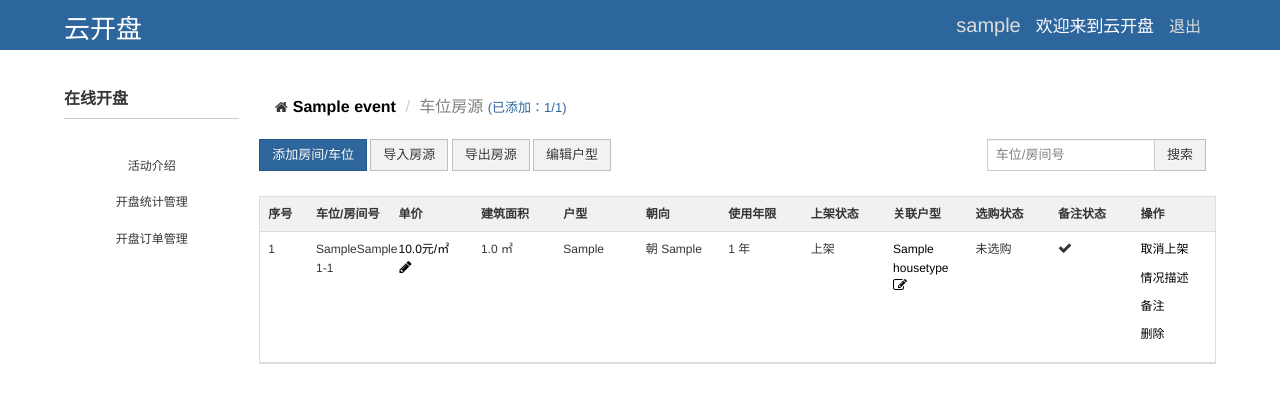
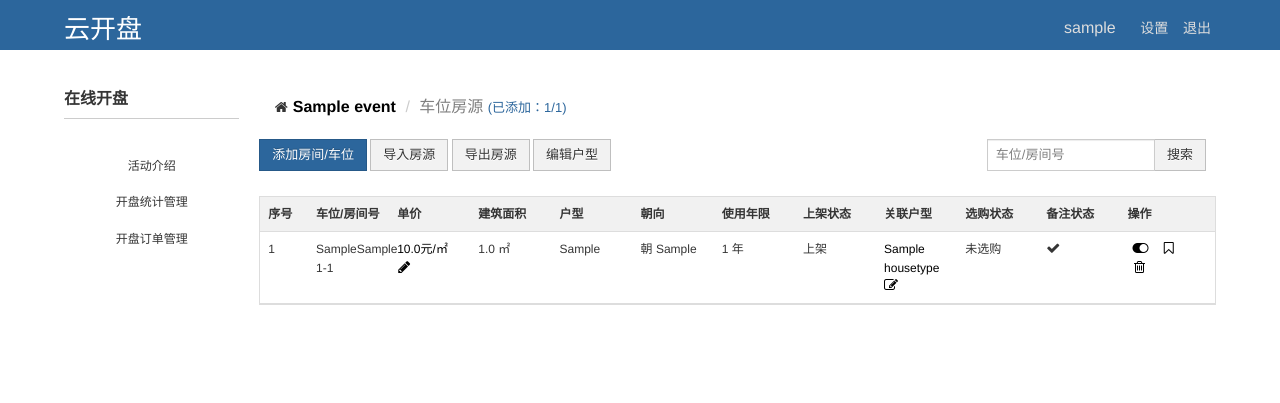
Before and after one commit to superOnes/roomBuy, a Django app: page /1/rooms/ in a window 1280 px wide. Shown: the top 403 px of the page. Run offline with Django 3.2, Linux system fonts and the light colour scheme; a user stored in the database is signed in; tables that the repository leaves empty hold one stand-in row (values such as "Sample post"); one stand-in notice (Sample message) is shown; lists and menus that the app fills with data are empty; some libraries are stand-ins or nearby versions.

Commit message:
车位操作按钮、登录标题、修改密码功能

```diff
--- a/static/style/style.css
+++ b/static/style/style.css
@@ -8,6 +8,9 @@ a{
 	cursor: pointer;
 }
 a:link{
+	text-decoration:none;
+}
+a:hover{
 	text-decoration:none;
 }
 ul li{
@@ -41,8 +44,9 @@ input[type="number"]{
 }
 
 /*退出按钮*/
-.quit{
-	font-size: 16px !important;
+.quit, .edit{
+	margin: 0 5px !important;
+	font-size: 14px !important;
 }
 
 /*操作按钮样式*/
@@ -193,13 +197,13 @@ input[type="number"]{
 }
 .Xlogo h1 small{
 	float:right;
-	margin-top:15px;
+	margin-top:20px;
 	margin-right:5%;
 	color:#FFFFFF;
 }
 .Xlogo h1 small>a{
 	margin: 0 15px;
-	font-size: 20px;
+	font-size: 16px;
 	color:#dddddd;
 }
 
@@ -232,9 +236,10 @@ input[type="number"]{
 	margin:30px 0 30px 10%;
 }
 .loginBack>p{
+	letter-spacing: 3px;
 	font-size: 20px;
 	color: #FFFFFF;
-	margin:0 0 30px 10%;
+	margin:0 0 30px 13%;
 }
 .loginTitle h3{
 	margin: 10px 0;
@@ -256,6 +261,10 @@ input[type="number"]{
 /*表格边框*/
 .datatable{
 	border: 1px solid #dddddd !important;
+}
+
+.handle>a{
+	margin: 0 5px !important;
 }
 
 #selectInp{
--- a/templates/eventdetail_list.html
+++ b/templates/eventdetail_list.html
@@ -69,7 +69,7 @@
 			<th>关联户型</th>
 			<th>选购状态</th>
 			<th>备注状态</th>
-			<th>操作</th>
+			<th data-width="10%">操作</th>
 		</tr>
 	</thead>
 	<tbody>
@@ -91,19 +91,13 @@
 			</td>
 			<td>{{obj.has_order|yesno:"已选购,未选购"}}</td>
 			<td>{% if obj.sign %}<i class="icon icon-check"></i>{% endif %}</td>
-			<td>
-				<p>
-					<a href="javascript:void(0)" data-id="{{obj.id}}" class="status">{{obj.status|yesno:'取消上架,上架'}}</a>
-				</p>
-				<p>
+			<td class="handle">
+					<a href="javascript:void(0)" data-id="{{obj.id}}" class="status" title="{{obj.status|yesno:'上架,下架'}}">{% if obj.status == True %}<i class="icon icon-toggle-on"></i>{% else %}<i class="icon icon-toggle-off"></i>{% endif %}</a>
+				<!-- <p>
 					<a data-iframe="{% url 'room_remark_update' pk=obj.id %}" data-toggle="modal">情况描述</a>
-				</p>
-				<p>
-					<a data-iframe="{% url 'room_sign_update' pk=obj.id %}" data-toggle="modal" data-size="sm" data-fade="false">备注</a>
-				</p>
-				<p>
-					<a data-target="#deleteModal" data-toggle="modal" data-id="{{obj.id}}" class="deleteHouse">删除</a>
-				</p>
+				</p> -->
+					<a data-iframe="{% url 'room_sign_update' pk=obj.id %}" data-toggle="modal" data-size="sm" data-fade="false" title='备注'><i class="icon icon-bookmark-empty"></i></a>
+					<a data-target="#deleteModal" data-toggle="modal" data-id="{{obj.id}}" class="deleteHouse" title='删除'><i class="icon icon-trash"></i></a>
 			</td>
 		</tr>
 		<!--取消上架-->
--- a/templates/include/main_base.html
+++ b/templates/include/main_base.html
@@ -6,7 +6,11 @@
       <!--<img src=""/>-->
       <a href="{% url 'event_list' %}">云开盘</a>
     </div>
-    <small><a href="#">{{ request.user.username }}</a>欢迎来到云开盘<a data-toggle="modal" data-target="#quit" class="quit">退出</a></small>
+    <small>
+      <a href="javascript:0;">{{ request.user.username }}</a>
+      <a data-toggle="modal" data-target="#edit" class="edit">设置</a>
+      <a data-toggle="modal" data-target="#quit" class="quit">退出</a>
+    </small>
   </h1>
 </header>
     <!--退出-->
@@ -23,6 +27,47 @@
 		      <div class="modal-footer">
 		        <button type="button" class="btn btn-default" data-dismiss="modal">取消</button>
 		        <button type="button" class="btn btn-primary" onclick="quit(this)">确认</button>
+		      </div>
+		    </div>
+		  </div>
+		</div>
+    <!--修改-->
+		<div class="modal fade" id="edit">
+		  <div class="modal-dialog">
+		    <div class="modal-content">
+		    	<div class="modal-header">
+		        <button type="button" class="close" data-dismiss="modal"><span aria-hidden="true">×</span><span class="sr-only">关闭</span></button>
+		        <h4 class="modal-title">修改密码</h4>
+		      </div>
+		      <div class="modal-body">
+            <form class="form-horizontal searchWrap" method="get" action="">
+              <div class="form-group">
+          			<label class="col-sm-2">新密码<i>*</i></label>
+          			<div class="col-sm-10">
+                  <input type="text" class="form-control" placeholder="请输入您的新密码" id="editPass" name="" required>
+          			</div>
+          		</div>
+              <div class="form-group">
+          			<label class="col-sm-2">确认新密码<i>*</i></label>
+          			<div class="col-sm-10">
+                  <input type="text" class="form-control" placeholder="请确认您的新密码" id="affirmPass" name="" required>
+          			</div>
+          		</div>
+              {% if messages %}
+        			<div class="form-group" id="messages">
+        				<label for="inputMessages" class="col-sm-2 control-label">提示</label>
+        				<div class="col-sm-10">
+        					{% for msg in messages %}
+        					<p style="margin-top:6px;color: red;">{{ msg }}</p>
+        					{% endfor %}
+        				</div>
+        			</div>
+        			{% endif %}
+              <div class="modal-footer">
+                <button type="button" class="btn btn-default" data-dismiss="modal">取消</button>
+                <button type="submit" class="btn btn-primary" id="affirmEdit">确认</button>
+              </div>
+        		</form>
 		      </div>
 		    </div>
 		  </div>
@@ -45,6 +90,7 @@
   </div>
 </section>
 <script type="text/javascript">
+  // $("#edit").submit(function(message){});
 	function quit(e){
     $(e).attr("disabled","disabled");
     $.ajax({
@@ -60,5 +106,6 @@
     });
   }
 
+
 </script>
 {% endblock %}
--- a/templates/index.html
+++ b/templates/index.html
@@ -20,8 +20,8 @@
 </header>
 <section class="login-wrap" id="login-wrap">
 	<div class="loginBack">
-		<h3>选房后台操作系统</h3>
-		<p>Choose room background operation system</p>
+		<h3>云开盘后台系统</h3>
+		<p>Yunkaipan &nbsp; System</p>
 	</div>
 	<div class="login">
 		<form class="form-horizontal login-form" method="post" action="{% url 'acc_login' %}" id="loginForm">
```
